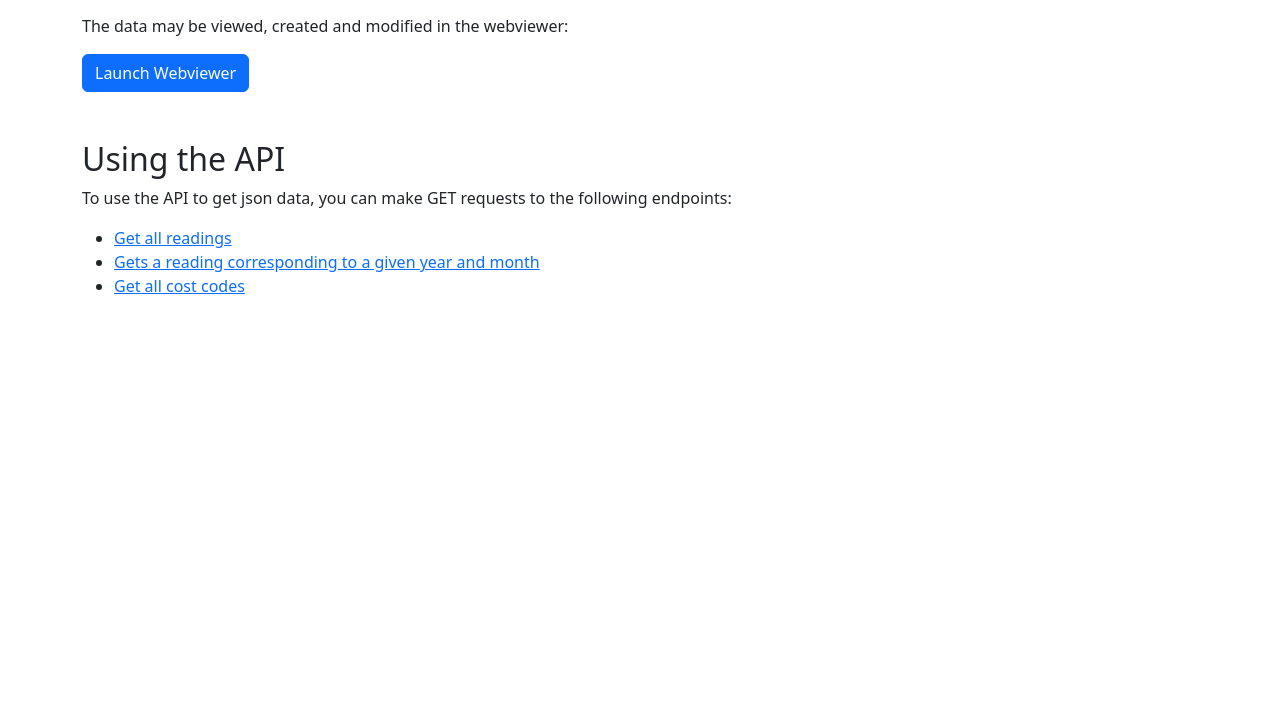
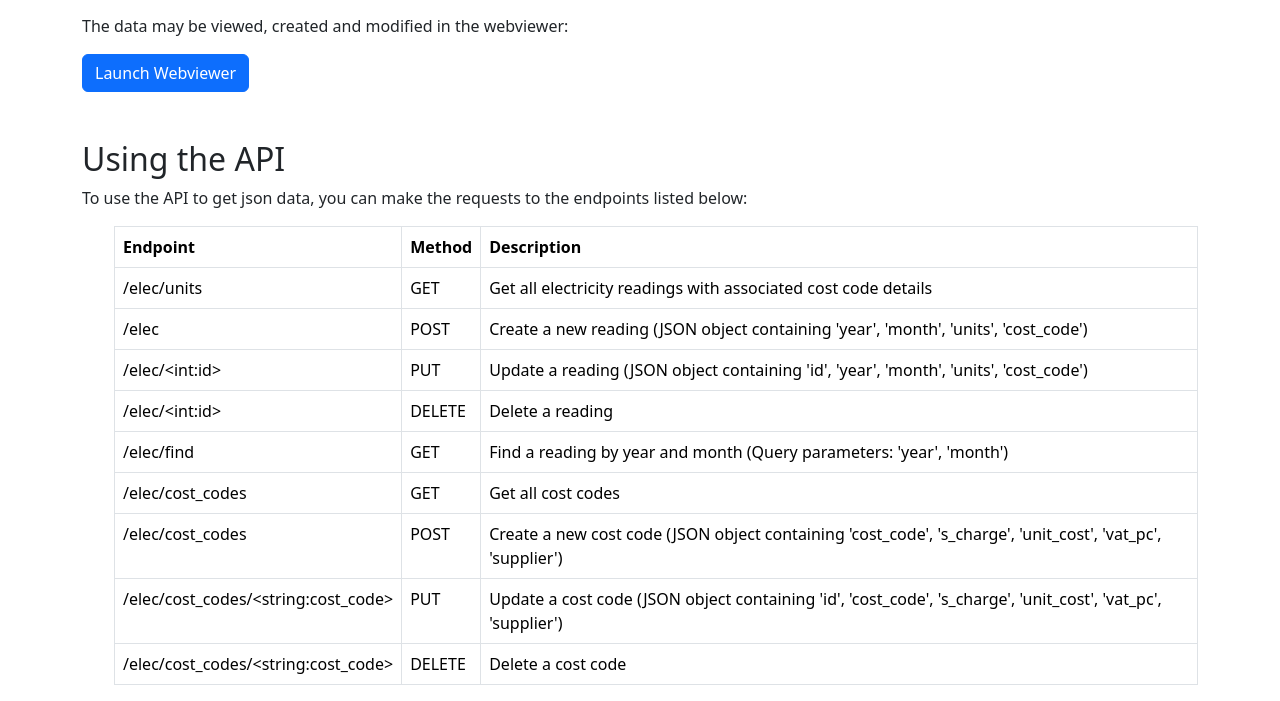
Before and after one commit to Eilis9/WSAA_proj_deploy, a Flask app: page / in a window 1280 px wide. Shown: the part 234-935 px from the top of the page. Before the commit the page ends 528 px from the top, so only its background shows below. Run offline with Flask 3, Linux system fonts and the light colour scheme.

Commit message:
commit html

```diff
--- a/app/templates/cost_codes.html
+++ b/app/templates/cost_codes.html
@@ -45,8 +45,7 @@
 
         <div class="container" id="createUpdateContainer" style="display:none">
           <!-- spans are like divs but do not go onto a new line -->
-        <h2><span id="createLabel">Create a</span> <span id="updateLabel">Update this</span> Reading</h2>
-        <button type="button" class="btn btn-secondary" id="button-showViewall" onclick="showViewall()">Back to view all</button><br/><br/>
+        <h2><span id="createLabel">Create a</span> <span id="updateLabel">Update this</span> Cost Code</h2>
         <p id="createInstruction">Fill in the form below to create a new cost code</p>
         <p id="updateInstruction">Amend values to update the cost code</p>
         <form id="createUpdateForm" style="display:none">
--- a/app/templates/index.html
+++ b/app/templates/index.html
@@ -25,12 +25,64 @@
 
 <div class="container pt-5">
   <h2>Using the API</h2>
-  <p>To use the API to get json data, you can make GET requests to the following endpoints:</p>
+  <p>To use the API to get json data, you can make the requests to the endpoints listed below:</p>
   <ul>
-    <li><a href="/elec/units">Get all readings</a></li>
-    <li><a href="/elec/find/?year=2025&month=1 "> Gets a reading corresponding to a given year and month</a></li>
-    <li><a href="/elec/cost_codes">Get all cost codes</a></li>
-
+<table class="table table-bordered">
+    <thead>
+      <tr>
+        <th>Endpoint</th>
+        <th>Method</th>
+        <th>Description</th>
+      </tr>
+    </thead>
+    <tbody>
+      <tr>
+        <td>/elec/units</td>
+        <td>GET</td>
+        <td>Get all electricity readings with associated cost code details</td>
+      </tr>
+      <tr>
+        <td>/elec</td>
+        <td>POST</td>
+        <td>Create a new reading (JSON object containing 'year', 'month', 'units', 'cost_code')</td>
+      </tr>
+      <tr>
+        <td>/elec/&lt;int:id&gt;</td>
+        <td>PUT</td>
+        <td>Update a reading (JSON object containing 'id', 'year', 'month', 'units', 'cost_code')</td>
+      </tr>
+      <tr>
+        <td>/elec/&lt;int:id&gt;</td>
+        <td>DELETE</td>
+        <td>Delete a reading</td>
+      </tr>
+      <tr>
+        <td>/elec/find</td>
+        <td>GET</td>
+        <td>Find a reading by year and month (Query parameters: 'year', 'month')</td>
+      </tr>
+      <tr>
+        <td>/elec/cost_codes</td>
+        <td>GET</td>
+        <td>Get all cost codes</td>
+      </tr>
+      <tr>
+        <td>/elec/cost_codes</td>
+        <td>POST</td>
+        <td>Create a new cost code (JSON object containing 'cost_code', 's_charge', 'unit_cost', 'vat_pc', 'supplier')</td>
+      </tr>
+      <tr>
+        <td>/elec/cost_codes/&lt;string:cost_code&gt;</td>
+        <td>PUT</td>
+        <td>Update a cost code (JSON object containing 'id', 'cost_code', 's_charge', 'unit_cost', 'vat_pc', 'supplier')</td>
+      </tr>
+      <tr>
+        <td>/elec/cost_codes/&lt;string:cost_code&gt;</td>
+        <td>DELETE</td>
+        <td>Delete a cost code</td>
+      </tr>
+    </tbody>
+  </table>
 </div>
 
 
```
Also changed, not shown: app/templates/webviewer.html (+40 -13 lines).
